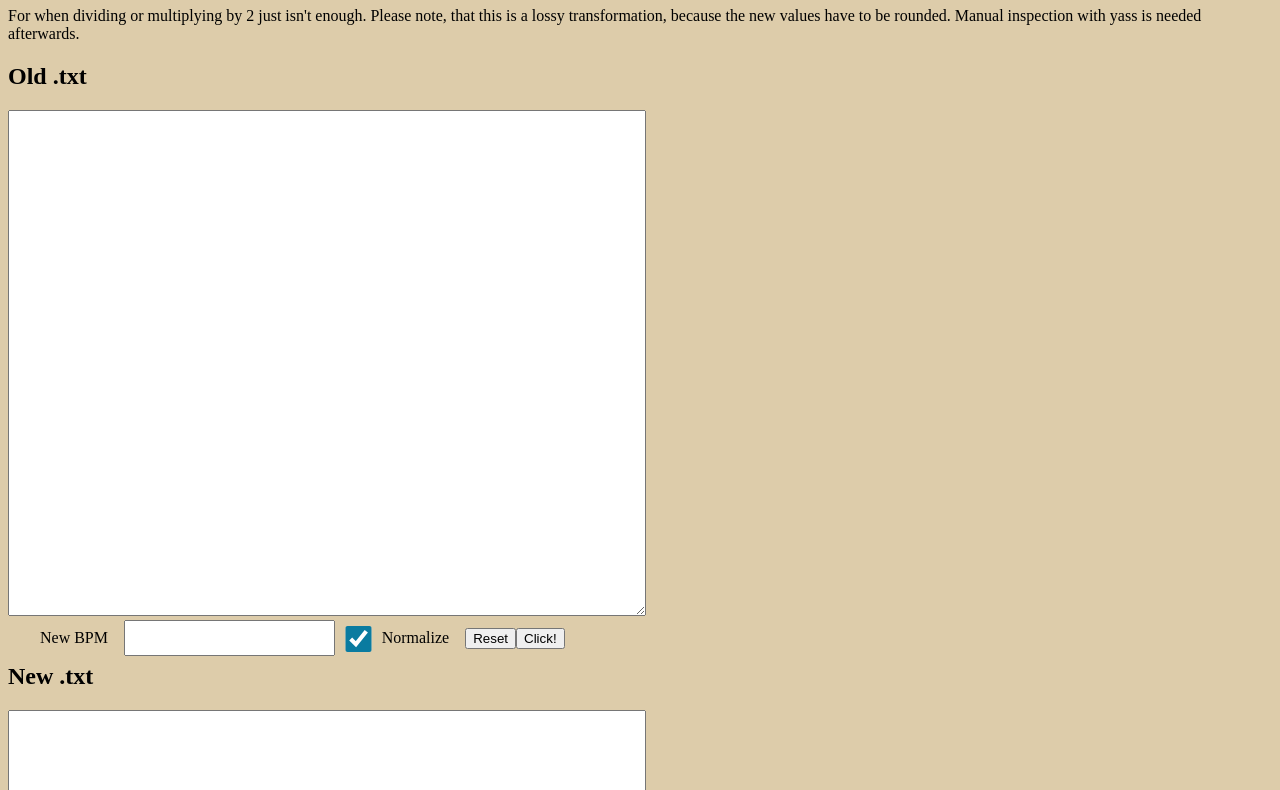
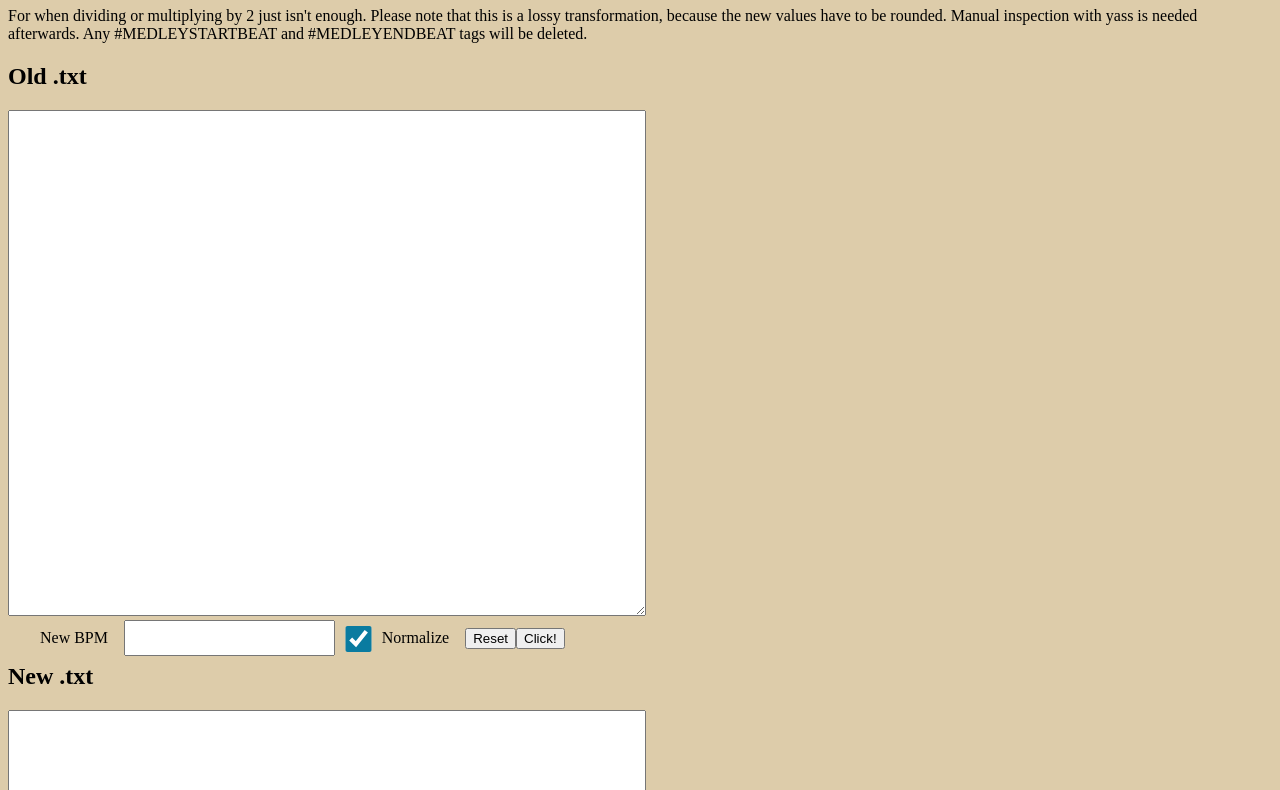
Before and after one commit to angs/ultrastar-tools, a plain HTML site: page bpmchanger.html in a window 1280 px wide. Shown: the part 73-863 px from the top of the page. Drawn offline with Linux system fonts and the light colour scheme.

Commit message:
#MEDLEYBEAT notification

```diff
--- a/bpmchanger.html
+++ b/bpmchanger.html
@@ -141,7 +141,7 @@ margin-bottom: 100px;
 </head>
 <body>
 <h1>UltraStar .txt arbitrary BPM changer</h1>
-<p>For when dividing or multiplying by 2 just isn't enough. Please note, that this is a lossy transformation, because the new values have to be rounded. Manual inspection with yass is needed afterwards.
+<p>For when dividing or multiplying by 2 just isn't enough. Please note that this is a lossy transformation, because the new values have to be rounded. Manual inspection with yass is needed afterwards. Any #MEDLEYSTARTBEAT and #MEDLEYENDBEAT tags will be deleted.
 <div class="wrap">
 <div class="big">
 <h2>Old .txt</h2>
```
